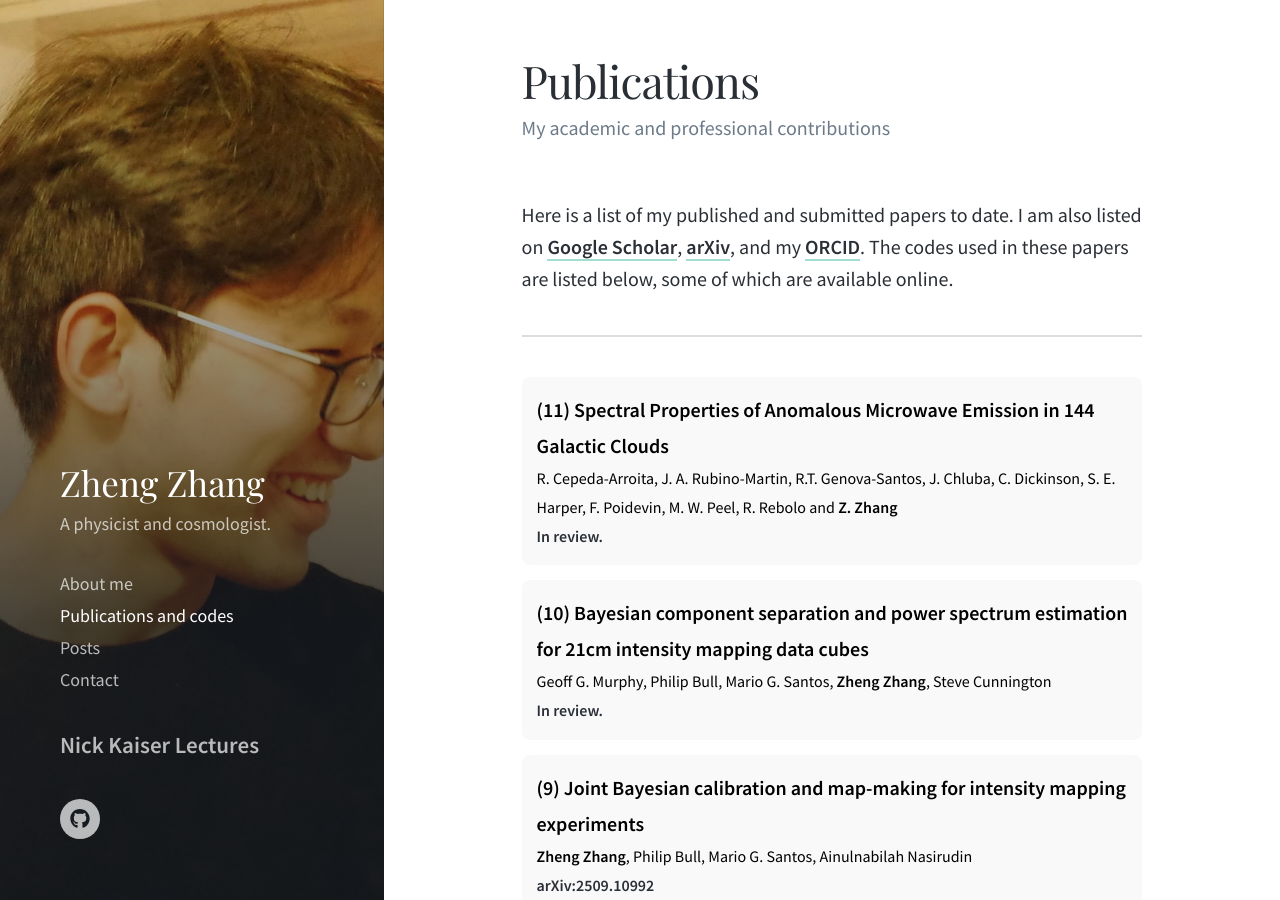
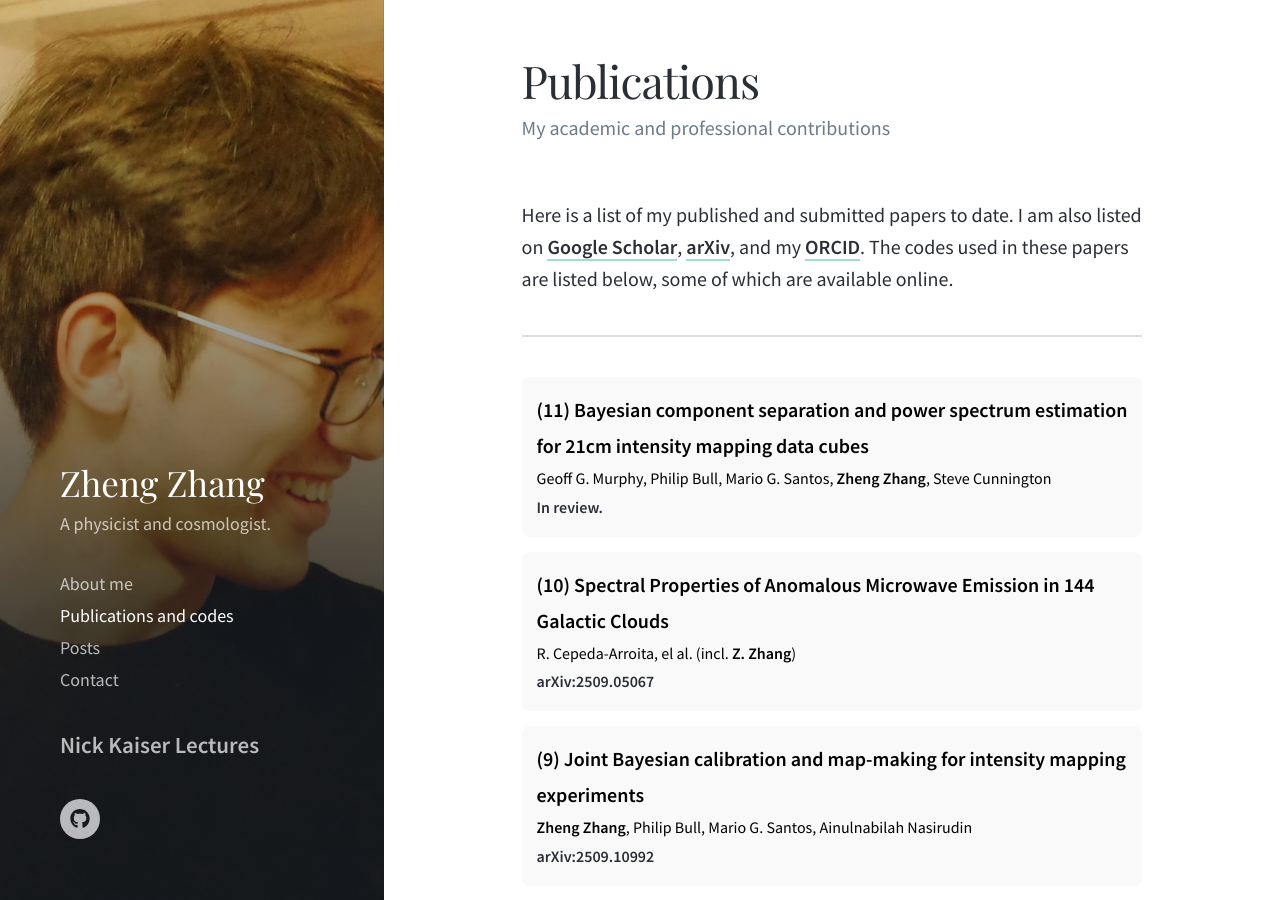
Before and after one commit to zzhang0123/zzhang0123.github.io, a Jekyll site: the page built from _pages/publications.md, in a window 1280 px wide and 900 px high. Built offline with Jekyll 4.4.1, drawn with Linux system fonts in a browser that asks for light colours; nearby versions of some CDN libraries.

Commit message:
Publications

```diff
--- a/_pages/publications.md
+++ b/_pages/publications.md
@@ -52,16 +52,18 @@ Here is a list of my published and submitted papers to date. I am also listed on
 
 ---
 
+
+
 <div style="width: 80%; margin: 0 auto; background-color: #f9f9f9; padding: 15px; border-radius: 8px; margin-bottom: 15px; line-height: 1.8;">
-  <strong style="color: #000; font-size: 20px;">(11) Spectral Properties of Anomalous Microwave Emission in 144 Galactic Clouds </strong><br>
-  <span style="color: #000;"> R. Cepeda-Arroita, J. A. Rubino-Martin, R.T. Genova-Santos, J. Chluba, C. Dickinson, S. E. Harper, F. Poidevin, M. W. Peel, R. Rebolo and <strong>Z. Zhang</strong> </span><br>
+  <strong style="color: #000; font-size: 20px;">(11) Bayesian component separation and power spectrum estimation for 21cm intensity mapping data cubes</strong><br>
+  <span style="color: #000;"> Geoff G. Murphy, Philip Bull, Mario G. Santos, <strong>Zheng Zhang</strong>, Steve Cunnington </span><br>
   <a href="https://arxiv.org/abs/">In review.</a>
 </div>
 
 <div style="width: 80%; margin: 0 auto; background-color: #f9f9f9; padding: 15px; border-radius: 8px; margin-bottom: 15px; line-height: 1.8;">
-  <strong style="color: #000; font-size: 20px;">(10) Bayesian component separation and power spectrum estimation for 21cm intensity mapping data cubes</strong><br>
-  <span style="color: #000;"> Geoff G. Murphy, Philip Bull, Mario G. Santos, <strong>Zheng Zhang</strong>, Steve Cunnington </span><br>
-  <a href="https://arxiv.org/abs/">In review.</a>
+  <strong style="color: #000; font-size: 20px;">(10) Spectral Properties of Anomalous Microwave Emission in 144 Galactic Clouds </strong><br>
+  <span style="color: #000;"> R. Cepeda-Arroita, el al. (incl. <strong>Z. Zhang</strong>) </span><br>
+  <a href="https://arxiv.org/abs/"><a href="https://arxiv.org/abs/2510.05067">arXiv:2509.05067</a></a>
 </div>
 
 <div style="width: 80%; margin: 0 auto; background-color: #f9f9f9; padding: 15px; border-radius: 8px; margin-bottom: 15px; line-height: 1.8;">
```
Also changed, not shown: _pages/about.md (+5 -5 lines).
